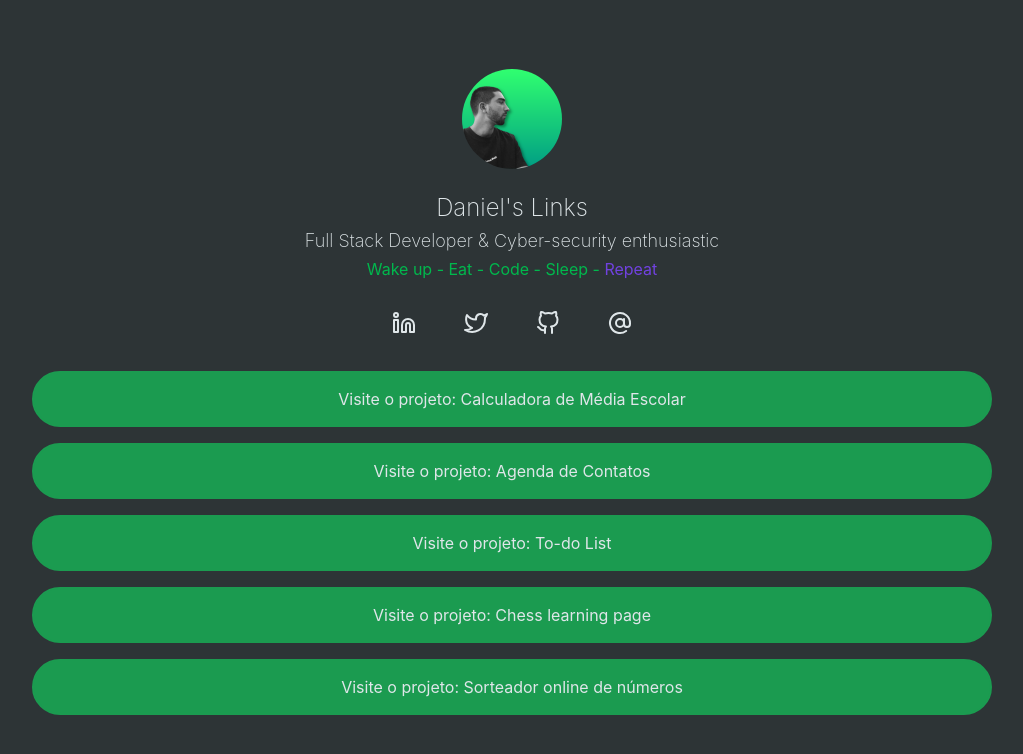
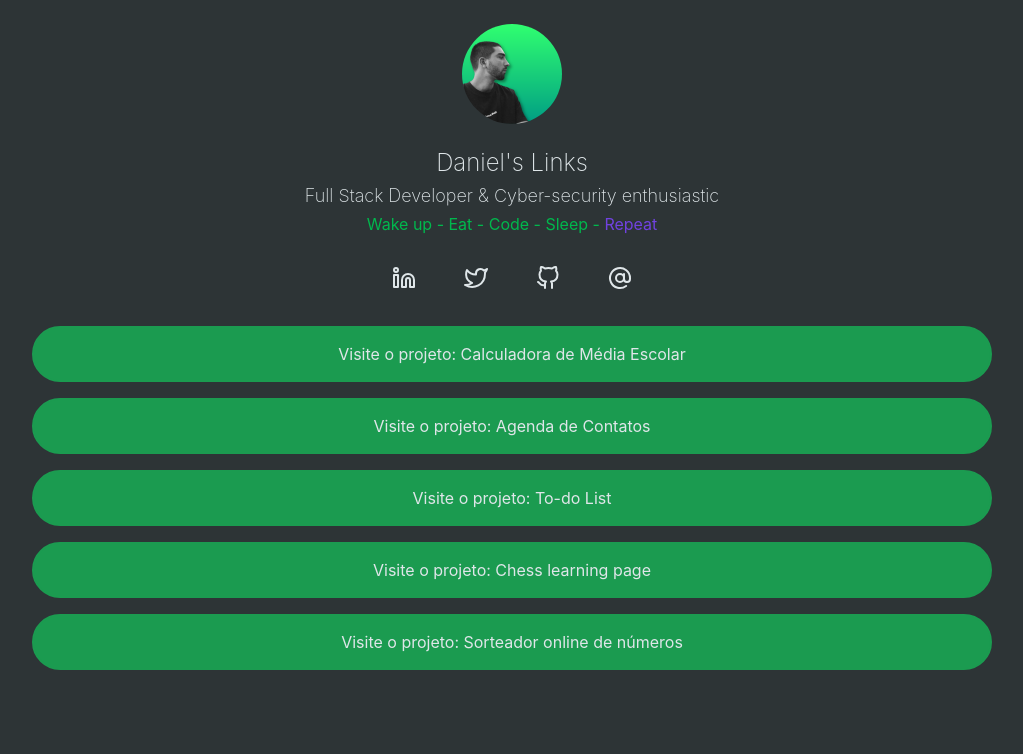
Before and after one commit to danieltwentynine/links-page, a website: page index.html in a window 1280 px wide. Shown: the whole page, without its empty margins (128-1151 px from the left). Drawn offline with Linux system fonts and the light colour scheme; a web font is replaced by a local one.

Commit message:
fixing container height

```diff
--- a/src/styles/main.less
+++ b/src/styles/main.less
@@ -27,7 +27,6 @@ li {
     max-width: 960px;
     width: 100%;
     margin: 0 auto;
-    height: 100vh;
     display: flex;
     flex-direction: column;
     justify-content: center;
@@ -46,7 +45,7 @@ header {
 
     .profilePic {
         display: block;
-        margin: 0 auto 24px;
+        margin: 24px auto 24px;
         border-radius: 50%;
         width: 100px;
         height: 100px;
```
Also changed, not shown: build/styles/main.css.
